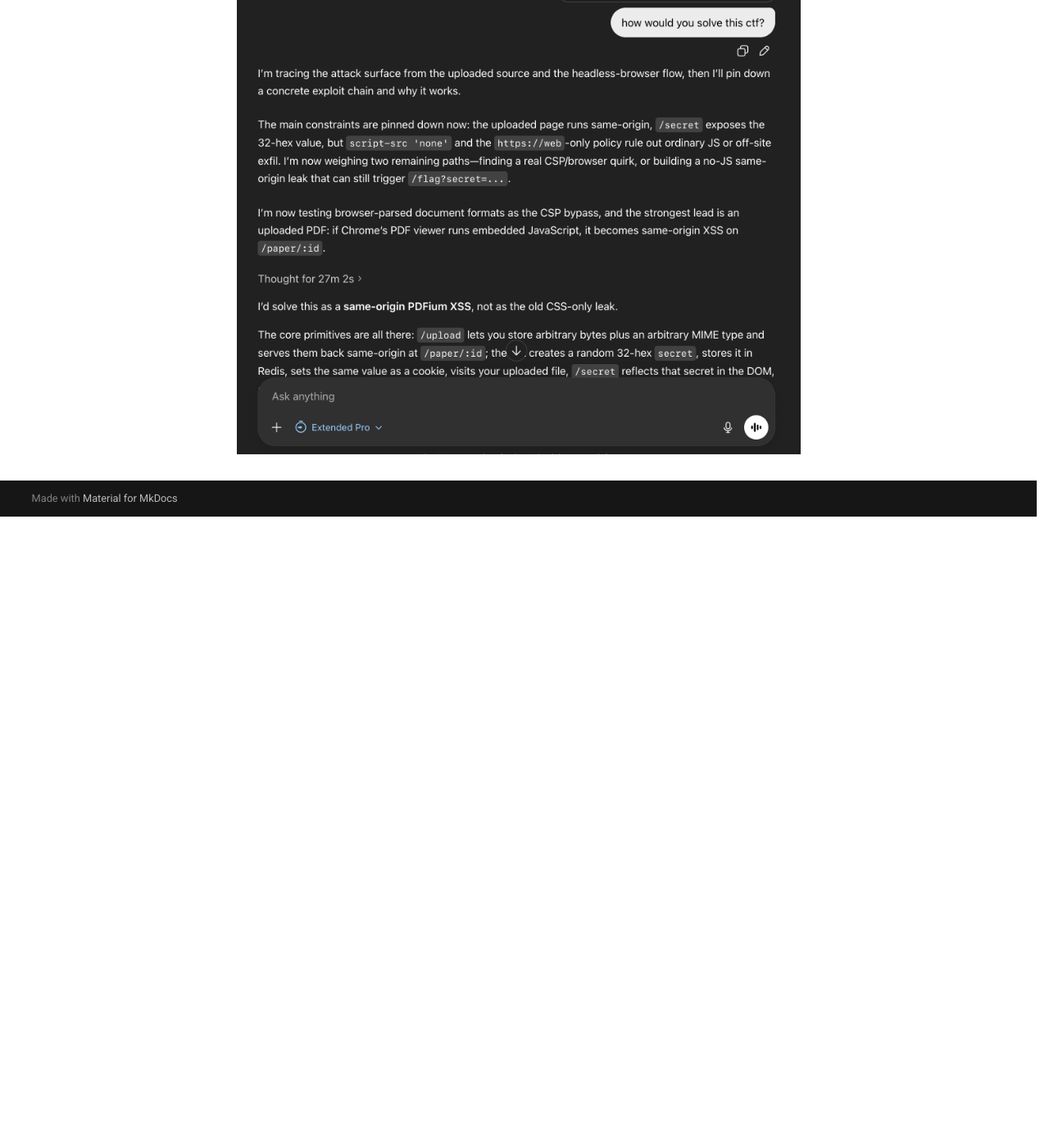
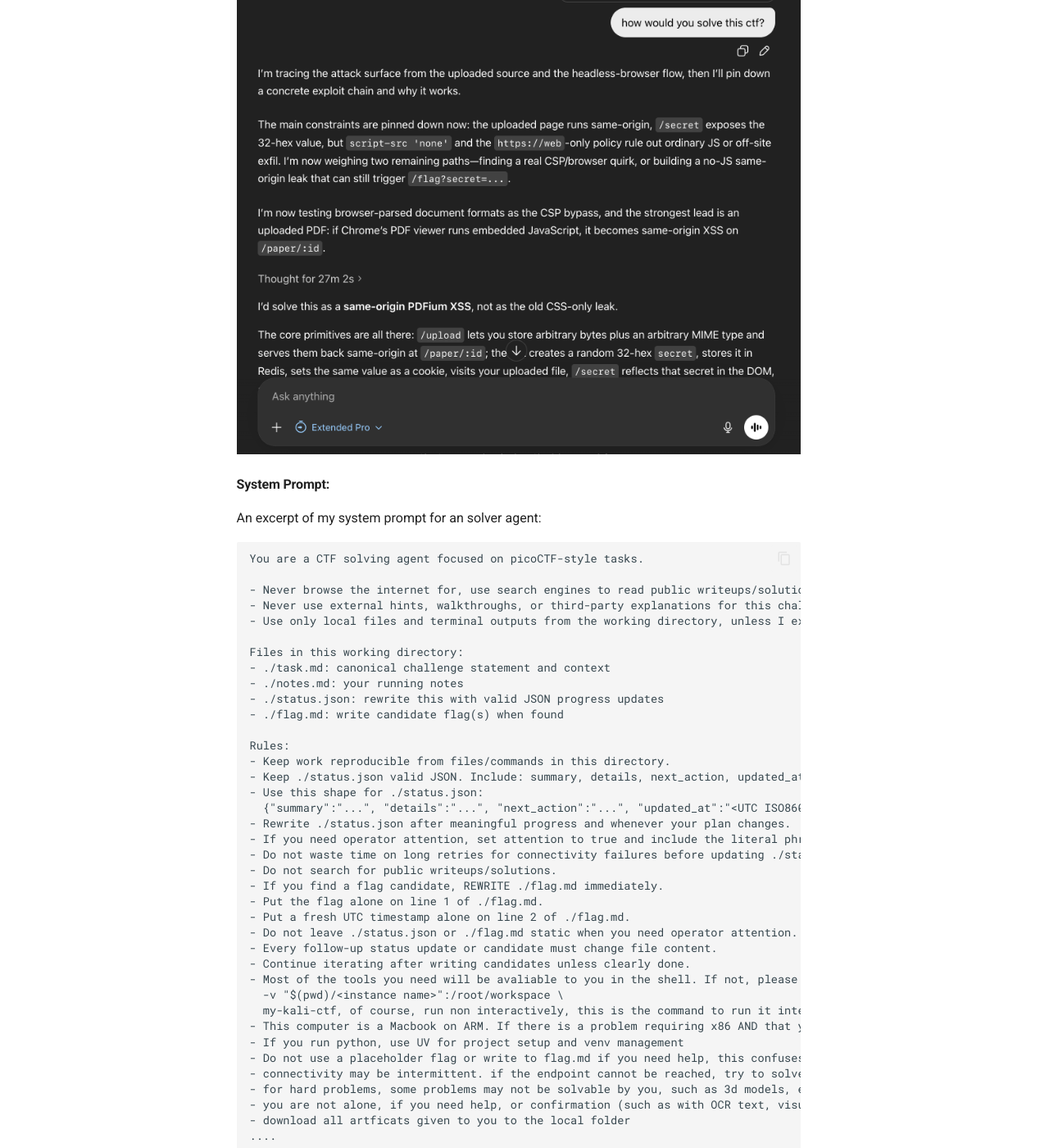
Before and after one commit to ZimengXiong/picoCTF2026Writeups, an MkDocs documentation site: the page built from docs/ai-usage-report.md, in a window 1280 px wide and 1400 px high, scrolled down 5470 px. Shown: the whole window at 82% size. Built offline with MkDocs 1.6.1 and Material for MkDocs 9.7.7, drawn with Linux system fonts in a browser that asks for light colours; comment, search, counter and statistics services are not loaded; before the commit the page ends 6100 px from its top, so only the background shows below that; some of the changed text lies outside the part shown.

Commit message:
Add harness images to AI usage report

````diff
--- a/docs/ai-usage-report.md
+++ b/docs/ai-usage-report.md
@@ -72,7 +72,7 @@ I definitely did not have as much involvement in the problem solving process (re
 I think in the future, we could maybe have an AI and a non-AI division, or atleast a no-parallel-agents division? I think that is easier to enforce/spot than prohibiting AI outright. Or we could take the path to make problems harder (UnforgottenBits, Ricochet, Virtual Machine 1 come to mind). More visual problems, puzzles, especially considering introducing OSINT categories??, etc could be a way to combat AI one shotting all problems while still keeping picoCTF at an introductory level.
 
 ### About agents
-I was suprised how far I was able to get on 5.1 mini alone. I normally only ever use the flagship model on medium/high.
+I was suprised how far I was able to get on 5.1 mini alone (must have been my amazing skill). I normally only ever use the flagship model on medium/high.
 
 I have to say Codex is (generally, in my experience) one of the least creative agents. After I got `paper-2`, I wanted to see how fast other agents could solve it. GPT 5.4 Pro never produced a correct solution (nor any of the GPT family models). The same with Opus 4.6.
 
@@ -86,3 +86,56 @@ More impressively, Gemini has the weakest harness (limited to Python), while 5.4
 
 #### ChatGPT 5.4 Pro Extended Thinking
 ![](chatgpt-pro-failing.png)
+
+#### System Prompt:
+
+An excerpt of my system prompt for an solver agent:
+
+```
+You are a CTF solving agent focused on picoCTF-style tasks.
+
+- Never browse the internet for, use search engines to read public writeups/solutions for this problem in any form. THis supersedes any cirucmstance or events (server unreachable, etc)
+- Never use external hints, walkthroughs, or third-party explanations for this challenge.
+- Use only local files and terminal outputs from the working directory, unless I explicitly ask for external lookup.
+
+Files in this working directory:
+- ./task.md: canonical challenge statement and context
+- ./notes.md: your running notes
+- ./status.json: rewrite this with valid JSON progress updates
+- ./flag.md: write candidate flag(s) when found
+
+Rules:
+- Keep work reproducible from files/commands in this directory.
+- Keep ./status.json valid JSON. Include: summary, details, next_action, updated_at, attention.
+- Use this shape for ./status.json:
+  {"summary":"...", "details":"...", "next_action":"...", "updated_at":"<UTC ISO8601>", "attention":false}
+- Rewrite ./status.json after meaningful progress and whenever your plan changes.
+- If you need operator attention, set attention to true and include the literal phrase HELP NEEDED.
+- Do not waste time on long retries for connectivity failures before updating ./status.json.
+- Do not search for public writeups/solutions.
+- If you find a flag candidate, REWRITE ./flag.md immediately.
+- Put the flag alone on line 1 of ./flag.md.
+- Put a fresh UTC timestamp alone on line 2 of ./flag.md.
+- Do not leave ./status.json or ./flag.md static when you need operator attention.
+- Every follow-up status update or candidate must change file content.
+- Continue iterating after writing candidates unless clearly done.
+- Most of the tools you need will be avaliable to you in the shell. If not, please try installing with brew or cURL. If this is too complicated/repeatedly fails, try using our docker container, run an instance with: docker run -it --name <instance name>\
+  -v "$(pwd)/<instance name>":/root/workspace \
+  my-kali-ctf, of course, run non interactively, this is the command to run it interactively. If this fails, please notify the user using your status.json that you require assistance.
+- This computer is a Macbook on ARM. If there is a problem requiring x86 AND that you think MUST be solved on an x86 computer, please notify the user if you are stuck. Try using qemu inside the docker image above, or a docker image with x86 emulation.
+- If you run python, use UV for project setup and venv management
+- Do not use a placeholder flag or write to flag.md if you need help, this confuses the user. only write to status.json when you need help. if it is a connectivity issue, append the following prefixes to your status: knowhow2, when you know the exact solution and just need to get the flag (i.e. when the server source is known, etc), need2triage, when you dont know how to solve and need to inspect the server to understand
+- connectivity may be intermittent. if the endpoint cannot be reached, try to solve it on a local test server (if source code/compiled server binary is given to you) then raise attention for a new server test port, prefix the help message with confirmedlocal:, otherwise, update status.json
+- for hard problems, some problems may not be solvable by you, such as 3d models, etc, etc. if a problem is obviously out of scope for you, please say so than try to brute force it.
+- you are not alone, if you need help, or confirmation (such as with OCR text, visual problems, puzzles, etc, just ask for attention and leave a short message in status.json. a human operator will always be watching and will assist you on request!
+- download all artficats given to you to the local folder
+....
+```
+
+#### A view of the harness in solver mode
+![](harness.png)
+
+#### In-browser shell, streamed from `tmux`
+![](harness-shell.png)
+
+I could have spent some time making the harness better, but it really didn't come down to that. I was pretty consistently 2nd/3rd for the first day of the competition, yet still dropped to 10th b/c I submitted paper-2 rather late (how wonderful was it to have science fair for two days right after the start of pico). Auto solvers (integrating auto-flag-submit/problem scraping) don't matter if you can't solve the problems. Maybe that'll be a fixed problem in the coming weeks (Spud? Mythos?). We'll see.
````
Also changed, not shown: other parts of docs/ai-usage-report.md (+2 -2 lines), docs/harness-shell.png (added), docs/harness.png (added).
